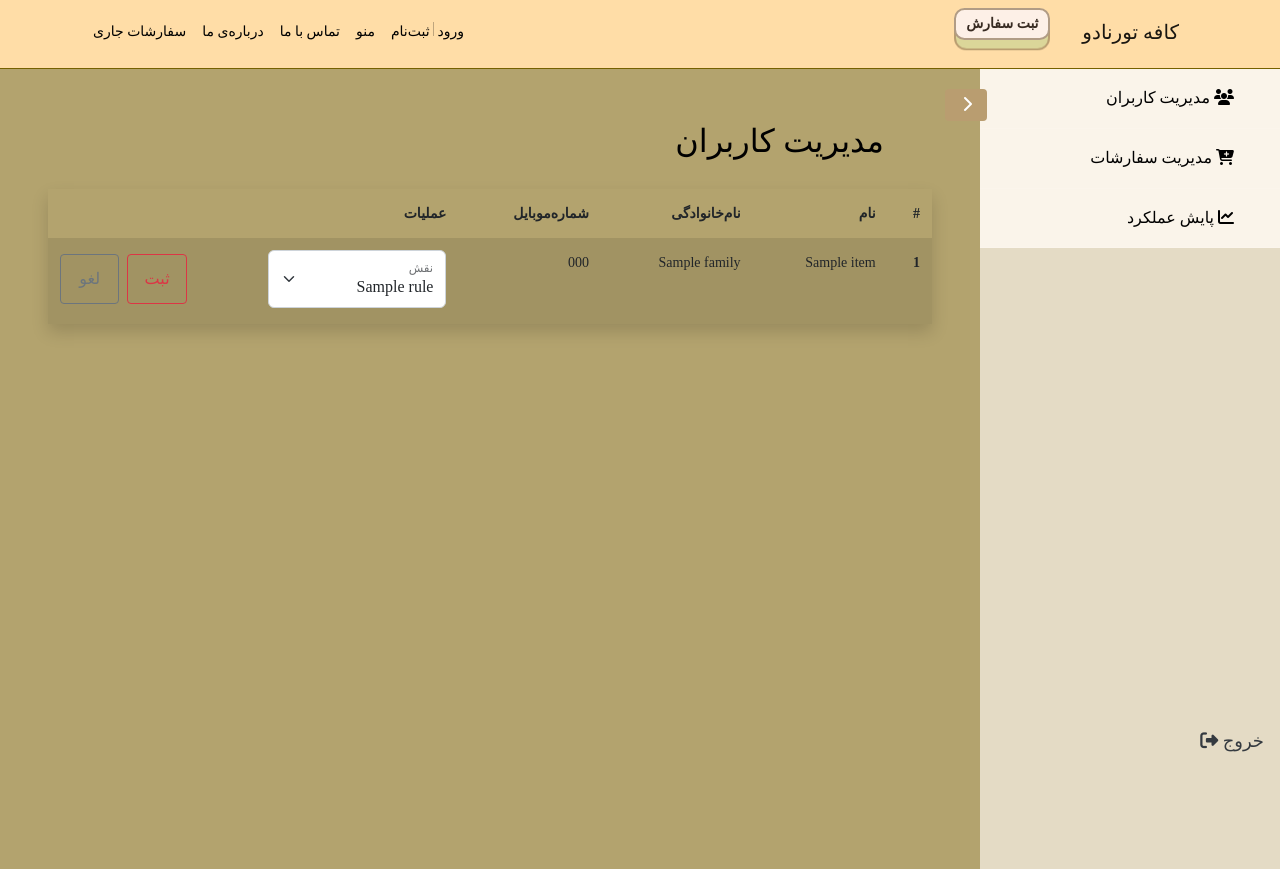
After one commit to FlappySobhan/Tornado, a Flask app: template app/templates/admin-panel.html in a window 1280 px wide. The commit adds this page. Run offline with Flask 2, Linux system fonts and the light colour scheme; the template is opened without the code that fills it: most values are stand-ins (such as "Sample title", 1, 10 or a date in 2020); some libraries are stand-ins or nearby versions; some web fonts are replaced.

Commit message:
Added: employee panel

```diff
--- a/app/core/urls.py
+++ b/app/core/urls.py
@@ -9,6 +9,7 @@ from views.contact import contact
 from views.signup import signup
 from views.login import login
 from views.dashboard import dashboard, order_history, logout, change_password
+from views.employee import dashboard_employee
 
 routes = [
     Route("/", view_func=home),
@@ -23,6 +24,7 @@ routes = [
     Route("/order_history/", view_func=order_history, methods=['GET', 'POST']),
     Route("/logout/", view_func=logout, methods=['GET', 'POST']),
     Route("/change_password/", view_func=change_password, methods=['GET', 'POST']),
+    Route("/employee_panel/", view_func=dashboard_employee, methods=['GET', 'POST']),
     # Handlers:
     Handler(404, not_found)
 ]
--- /dev/null
+++ b/app/templates/admin-panel.html
@@ -0,0 +1,96 @@
+{% extends "base.html" %}
+{% block title %}سابقه سفارشات{% endblock title %}
+{% block style %}
+<link rel="stylesheet" href="../static/css/dashboard.css">
+<link href="https://fonts.googleapis.com/css?family=Poppins:300,400,500,600,700,800,900" rel="stylesheet">
+<link rel="stylesheet" href="https://stackpath.bootstrapcdn.com/font-awesome/4.7.0/css/font-awesome.min.css">
+<link rel="stylesheet" href="../static/css/sidebar.css">
+<script src="https://kit.fontawesome.com/ce49529736.js" crossorigin="anonymous"></script>
+
+{% endblock style %}
+<!-- Image Slider -->
+{% block content %}
+<div class="wrapper d-flex align-items-stretch" dir="ltr">
+    <nav id="sidebar" class="order-last">
+        <div class="custom-menu">
+            <button type="button" id="sidebarCollapse" class="btn btn-primary toggleButtonColor">
+            </button>
+        </div>
+        <div class="sidebarRTL mb-0 text-right">
+            <ul class="sidebarRTL list-unstyled components mb-5" dir="rtl">
+                <li>
+                    <a href="#"><span class="fa fa-users mr-3"></span> مدیریت کاربران </a>
+                </li>
+                <li>
+                    <a href="#"><span class="fa fa-cart-plus mr-3"></span> مدیریت سفارشات </a>
+                </li>
+                <li>
+                    <a href="#"><span class="fa fa-line-chart mr-3"></span> پایش عملکرد </a>
+                </li>
+                <div class="mb-0 mr-3 mb-3 position-absolute" style="bottom: 10%">
+                    <p class="">
+                        <a href="/logout/" class="text-dark" style="font-size: large">خروج <i
+                                class="fa-solid fa-right-from-bracket"></i></a>
+
+                    </p>
+                </div>
+            </ul>
+
+
+        </div>
+
+    </nav>
+
+    <!-- Page Content  -->
+    <div id="content" class="p-5 pt-4 text-right" dir="rtl">
+        <h2 class="mr-5 mb-4"> مدیریت کاربران </h2>
+        <table class="table table-striped table-borderless table-hover shadow" dir="rtl" lang="fa">
+            <thead class="">
+            <tr>
+                <th scope="col">#</th>
+                <th scope="col">نام</th>
+                <th scope="col">نام‌خانوادگی</th>
+                <th scope="col">شماره‌موبایل</th>
+                <th scope="col">عملیات</th>
+            </tr>
+            </thead>
+            <tbody>
+            {% for item in result[0] %}
+            <tr>
+                <th scope="row"> {{loop.index}}</th>
+                <td> {{item.name}}</td>
+                <td> {{item.family}}</td>
+                <td> {{item.phone}}</td>
+                <td>
+                    <div class="row">
+                        <div class="col">
+                            <div class="form-floating">
+                                <select id="userRule" class="form-select">
+                                    {% for op in result[1] %}
+                                    <option> {{op.rule}}</option>
+                                    {% endfor %}
+                                </select>
+                                <label for="userRule">نقش</label>
+                            </div>
+                        </div>
+
+                        <div class="col pt-1 d-flex justify-content-end">
+                            <button class="col-sm-4 btn btn-outline-danger ml-2 mb-2">ثبت</button>
+                            <button class="col-sm-4 btn btn-outline-secondary mb-2">لغو</button>
+                        </div>
+                    </div>
+                </td>
+            </tr>
+            {% endfor %}
+            </tbody>
+        </table>
+    </div>
+</div>
+{% endblock content %}
+{% block script %}
+
+<script src="../static/js/jquery.min.js"></script>
+<script src="../static/js/popper.js"></script>
+<script src="../static/js/bootstrap.min.js"></script>
+<script src="../static/js/main.js"></script>
+{% endblock script %}
--- a/app/templates/navbar.html
+++ b/app/templates/navbar.html
@@ -29,13 +29,23 @@
                         <div class="vr"></div>
                         ثبت‌نام</a>
                 </li>
+                {% else %}
+                    {% if current_user.rule.rule == 'کارمند' %}
+
+
+                    <li id="EmployeeDashboardNav" class="nav-item">
+                        <a class="nav-link" href="/employee_panel">مدیریت | {{current_user.name}}</a>
+                    </li>
+                    {% else %}
+                    <li id="UserDashboardNav" class="nav-item">
+                        <a class="nav-link" href="/dashboard">ناحیه کاربری | {{current_user.name}}</a>
+                    </li>
+                    {% endif %}
+
+
                 {% endif %}
                 <!--whith jinja check user login or not if user login show:-->
-                {% if current_user.is_authenticated %}
-                <li id="UserDashboardNav" class="nav-item">
-                    <a class="nav-link" href="/dashboard">ناحیه کاربری | {{current_user.name}}</a>
-                </li>
-                {% endif %}
+
                 <li class="nav-item">
                     <a class="nav-link" href="/menu">منو</a>
                 </li>
```
Also changed, not shown: app/views/employee.py (added, +16 -0 lines).
